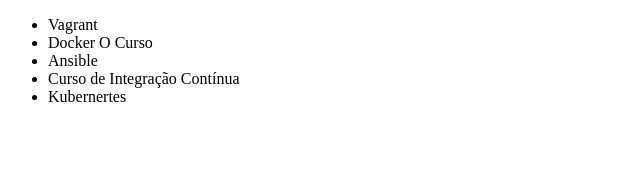
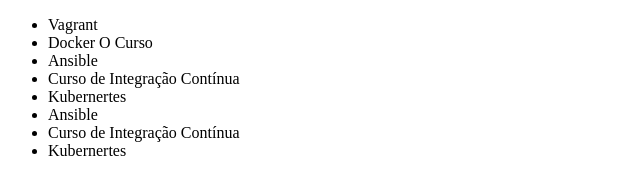
Before and after one commit to FelipeDominguesB/alura-git, a plain HTML site: page index.html in a window 1280 px wide. Shown: the whole page, without its empty margins (0-640 px from the left). Drawn offline with Linux system fonts and the light colour scheme.

Commit message:
Adicionando conteúdo que havia sido salvo com a stash

```diff
--- a/index.html
+++ b/index.html
@@ -11,6 +11,9 @@
         <li>Ansible</li>
         <li>Curso de Integração Contínua</li>
         <li>Kubernertes</li>
+        <li>Ansible</li>
+        <li>Curso de Integração Contínua</li>
+        <li>Kubernertes</li>
     </ul>
 </body>
 </html>
```
